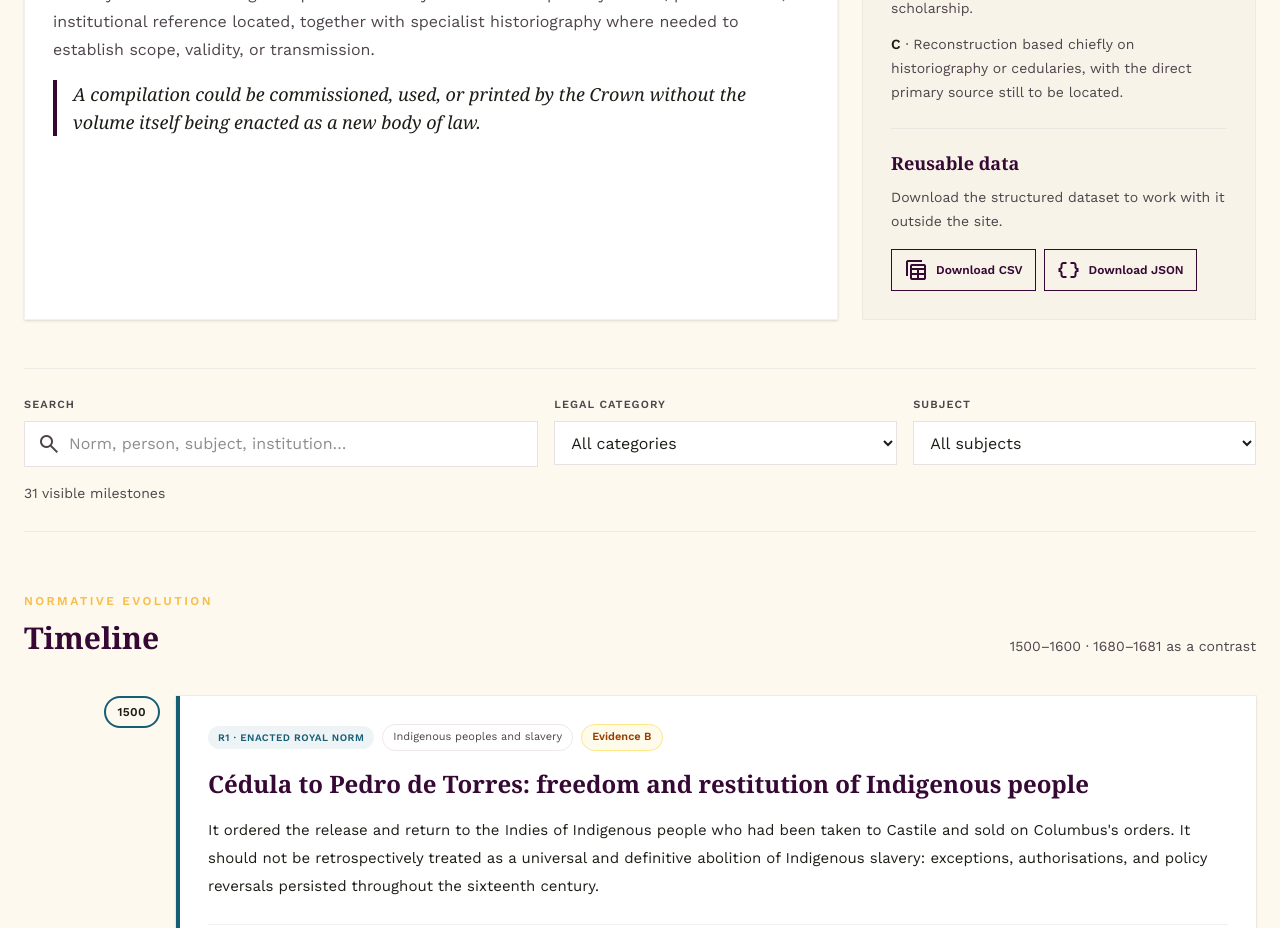
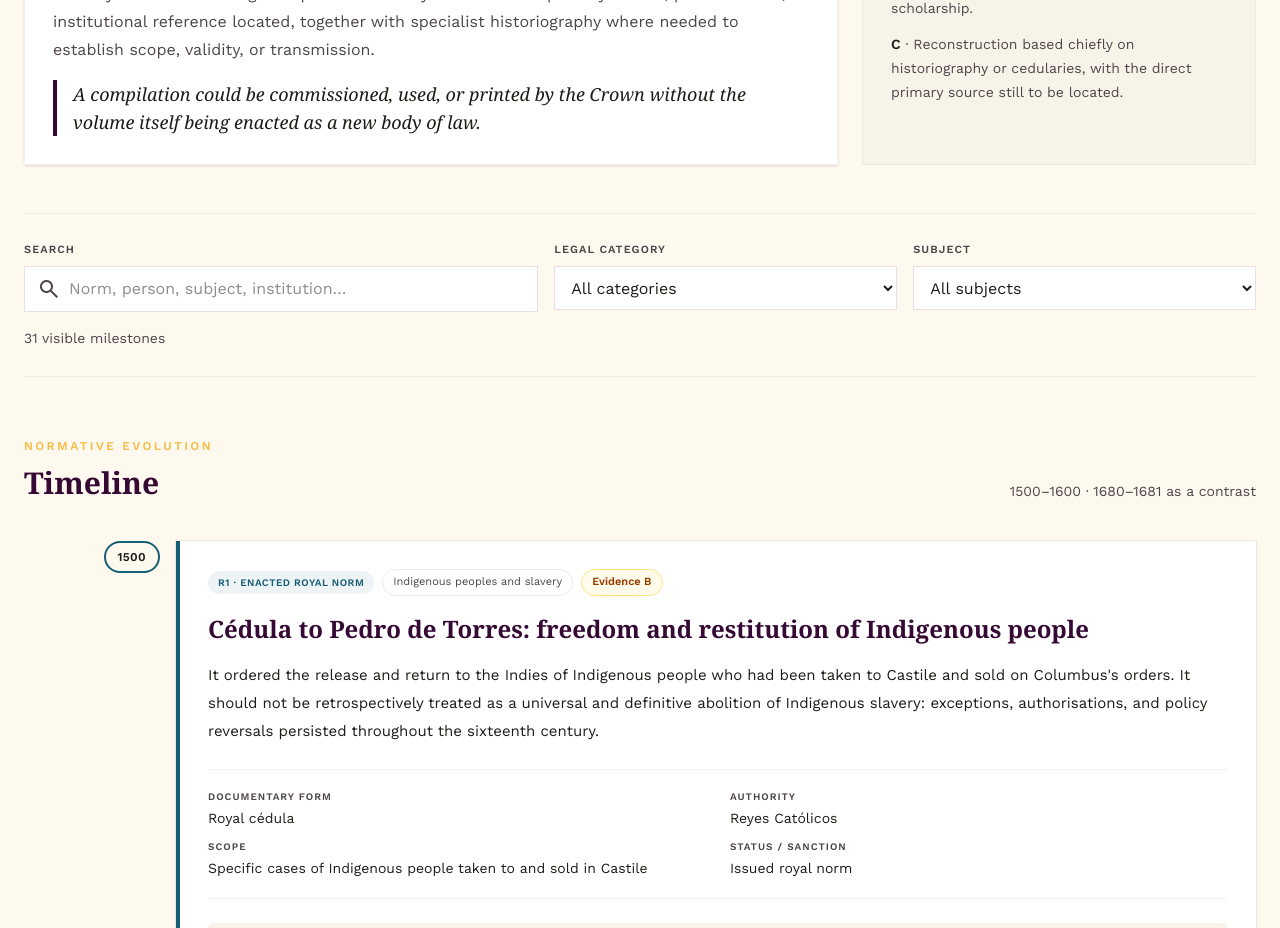
Before and after one commit to falcando/mexicomedieval, a Next.js app in the folder landing/: page /recursos/legislacion-indiana in a window 1280 px wide. Shown: the part 1260-2188 px from the top of the page. Built offline with nearby package versions, Linux system fonts and the light colour scheme; a web font is replaced by a local one.

Commit message:
fix(indian-law): remove redundant reusable data block

```diff
--- a/landing/views/indian-law-resource-page.tsx
+++ b/landing/views/indian-law-resource-page.tsx
@@ -428,36 +428,6 @@ export function IndianLawResourcePage() {
             <p><strong className="text-on-surface">C</strong> · {t("resources.indianLaw.evidenceC")}</p>
           </div>
 
-          <div className="mt-6 border-t border-outline-variant/30 pt-5">
-            <h3 className="font-headline text-lg font-bold text-primary">
-              {t("resources.indianLaw.downloadsTitle")}
-            </h3>
-            <p className="mt-2 text-sm leading-6 text-on-surface-variant">
-              {t("resources.indianLaw.downloadsBody")}
-            </p>
-            <div className="mt-4 flex flex-wrap gap-2">
-              <a
-                href="/api/resources/indian-law/csv"
-                download="legislacion-indiana-siglo-xvi.csv"
-                className="inline-flex items-center gap-2 border border-primary px-3 py-2 text-xs font-bold text-primary transition-colors hover:bg-primary hover:text-on-primary"
-              >
-                <span className="material-symbols-outlined text-base" aria-hidden="true">
-                  table_view
-                </span>
-                {t("resources.indianLaw.downloadCsv")}
-              </a>
-              <a
-                href="/api/resources/indian-law/json"
-                download="legislacion-indiana-siglo-xvi.json"
-                className="inline-flex items-center gap-2 border border-primary px-3 py-2 text-xs font-bold text-primary transition-colors hover:bg-primary hover:text-on-primary"
-              >
-                <span className="material-symbols-outlined text-base" aria-hidden="true">
-                  data_object
-                </span>
-                {t("resources.indianLaw.downloadJson")}
-              </a>
-            </div>
-          </div>
         </aside>
       </section>
 
```
